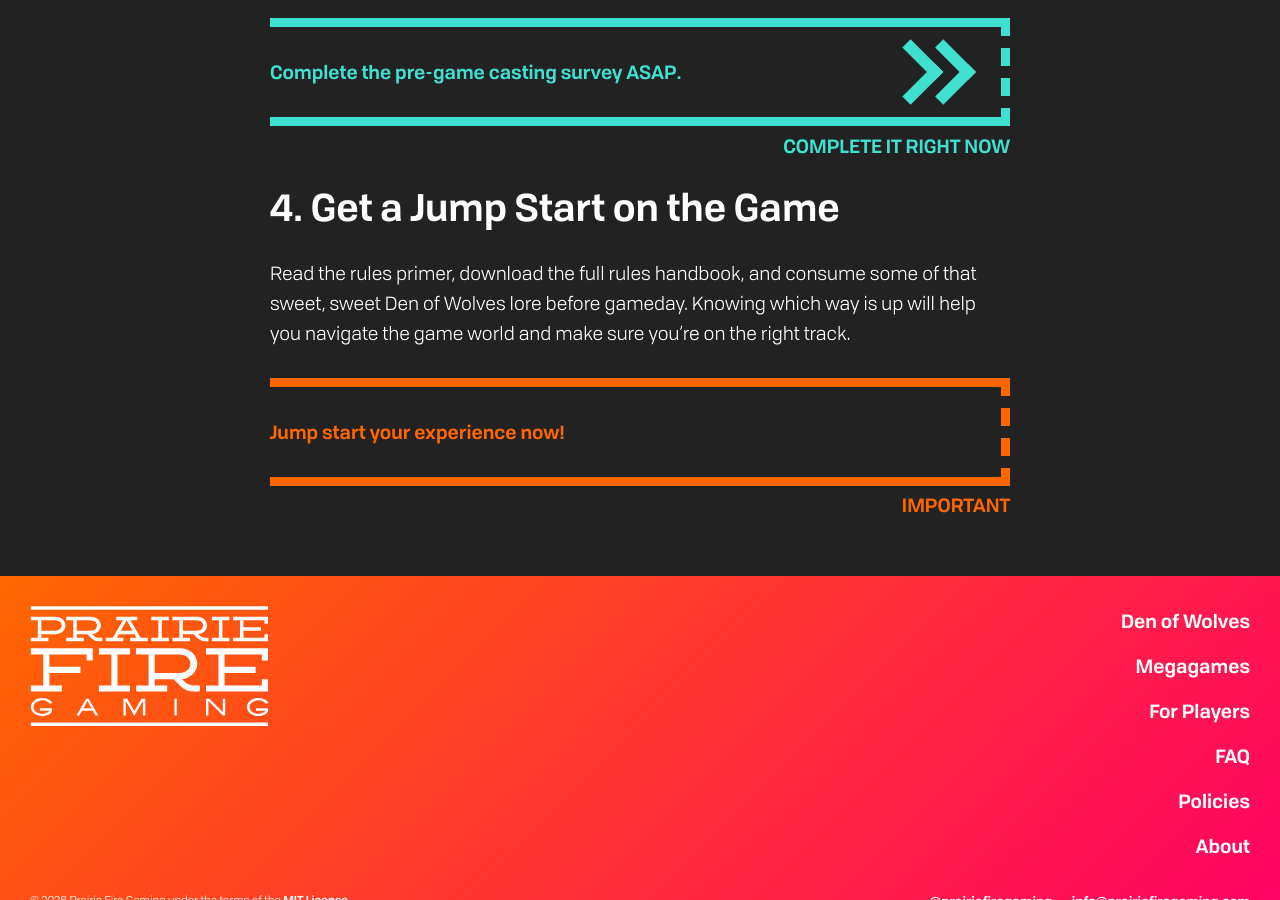
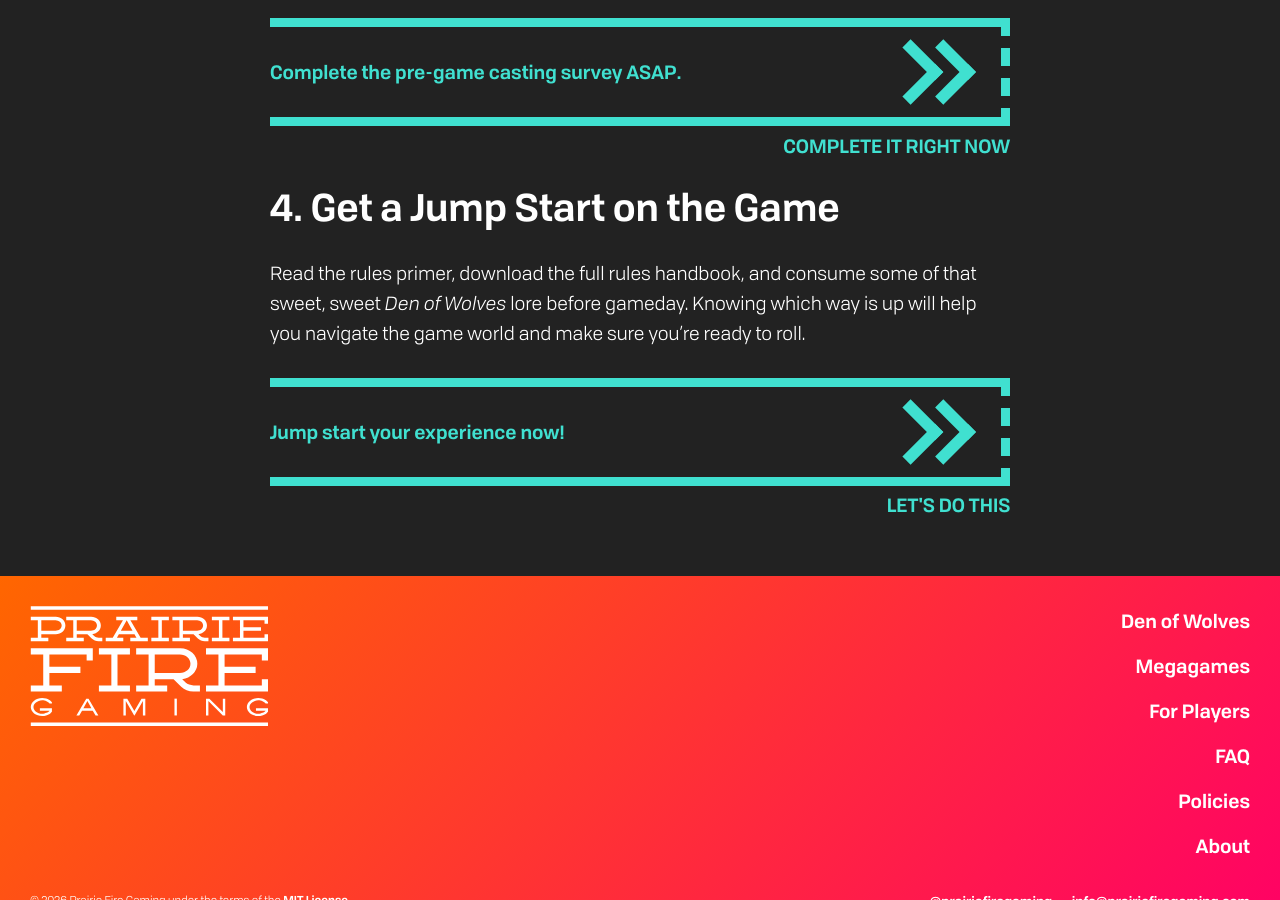
Before and after one commit to jedlimke/prairiefiregaming.com, a Jekyll site: the page built from megagames/den-of-wolves-2026-thank-you.md, in a window 1280 px wide and 900 px high, scrolled down 2576 px. Built offline with Jekyll 4.4.1, drawn with Linux system fonts in a browser that asks for light colours.

Commit message:
Updated link for thank you page.

```diff
--- a/megagames/den-of-wolves-2026-thank-you.md
+++ b/megagames/den-of-wolves-2026-thank-you.md
@@ -53,8 +53,8 @@ Complete the pre-game casting survey **ASAP**.
 
 ### 4. Get a Jump Start on the Game
 
-Read the rules primer, download the full rules handbook, and consume some of that sweet, sweet Den of Wolves lore before gameday. Knowing which way is up will help you navigate the game world and make sure you're on the right track.
+Read the rules primer, download the full rules handbook, and consume some of that sweet, sweet _Den of Wolves_ lore before gameday. Knowing which way is up will help you navigate the game world and make sure you're ready to roll.
 
-<a class="callout important" markdown="1" data-label="IMPORTANT" href="/rules/den-of-wolves-2026/">
+<a class="callout info link-out" markdown="1" data-label="LET'S DO THIS" href="/rules/den-of-wolves-2026/">
 Jump start your experience now!
 </a>
```
